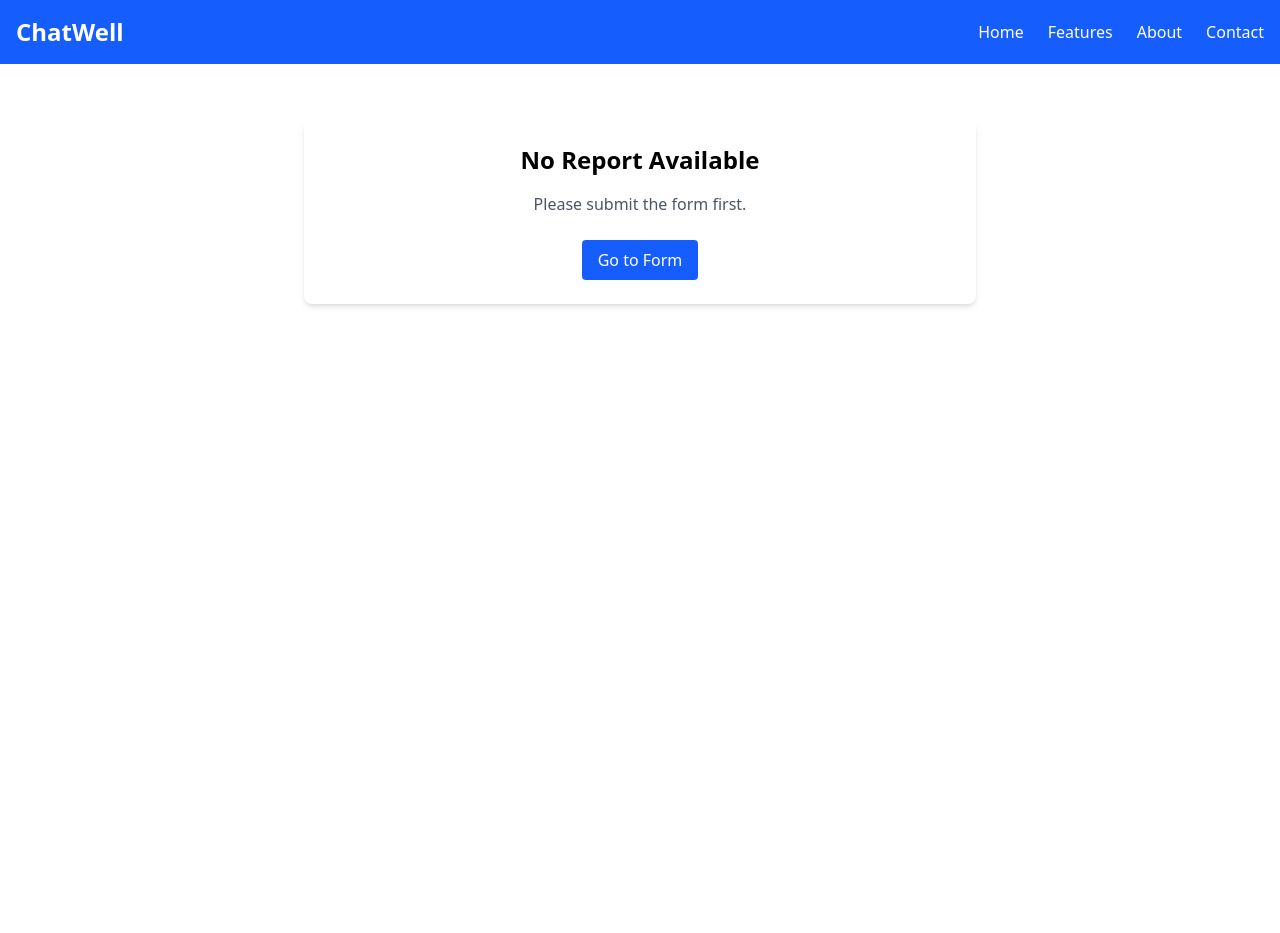
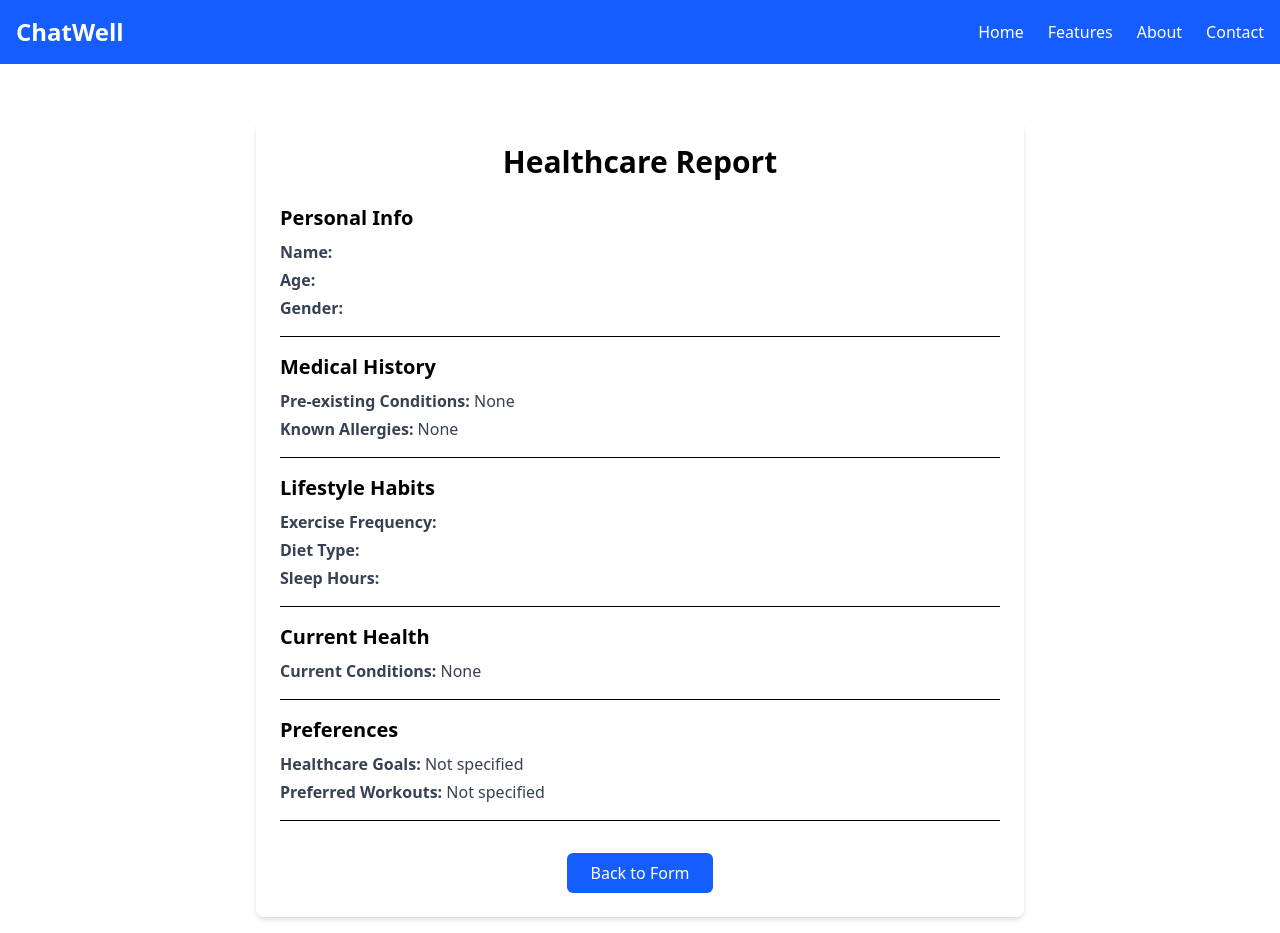
Before and after one commit to RyanX5/chatwell, a React (Vite) app in the folder chatwell/: page /report in a window 1280 px wide. Before the commit the page ends 800 px from the top, so only its background shows below. Built offline with nearby package versions, Linux system fonts and the light colour scheme.

Commit message:
Cookies implemented

```diff
--- a/chatwell/src/App.jsx
+++ b/chatwell/src/App.jsx
@@ -1,5 +1,5 @@
-import React from 'react';
-import { BrowserRouter as Router, Routes, Route } from 'react-router-dom';
+import React, { useEffect } from 'react';
+import { BrowserRouter as Router, Routes, Route, Navigate } from 'react-router-dom';
 
 
 
@@ -8,14 +8,19 @@ import Navbar from './components/Navbar';
 import Report from './pages/Report';
 import About from './pages/About';
 
+function App() {
+  // Check if there are any cookies
+  const hasCookies = document.cookie.length > 0;
 
-function App() {
   return (
     <Router>
       <Navbar />
       <div className="container mx-auto py-4">
         <Routes>
-          <Route path="/" element={<HomePage />} />
+          {/* Redirect from root based on cookie presence */}
+          <Route path="/" element={
+            hasCookies ? <Navigate to="/report" replace /> : <HomePage />
+          } />
           <Route path="/report" element={<Report/>}/>
           <Route path="/about" element={<About/>}/>
         </Routes>
--- a/chatwell/src/components/Form.jsx
+++ b/chatwell/src/components/Form.jsx
@@ -7,11 +7,13 @@ const HealthCareForm = () => {
   const navigate = useNavigate();
 
   const onSubmit = (data) => {
+    // Handle form submission
     console.log(data);
+    // Store form data as cookies
+    document.cookie = `data=${encodeURIComponent(JSON.stringify({ name: "John" }))}; path=/`;
+
     alert("Form submitted successfully!");
-
-
-    navigate('/report');
+    navigate('/report', { state: data });
   };
 
   return (
--- a/chatwell/src/pages/Report.jsx
+++ b/chatwell/src/pages/Report.jsx
@@ -4,7 +4,15 @@ import { useLocation, useNavigate } from 'react-router-dom';
 const Report = () => {
   const location = useLocation();
   const navigate = useNavigate();
-  const data = location.state;
+
+  // Get information from either submitted form or stored cookie
+  const cookies = document.cookie.split('; ').reduce((acc, cookie) => {
+    const [key, value] = cookie.split('=');
+    acc[key] = decodeURIComponent(value);
+    return acc;
+  }, {});
+
+  const data = location.state || (cookies.data ? JSON.parse(cookies.data) : {});
 
   if (!data) {
     return (
```
Also changed, not shown: 1 other file (tests, documents, lock files or other folders).
